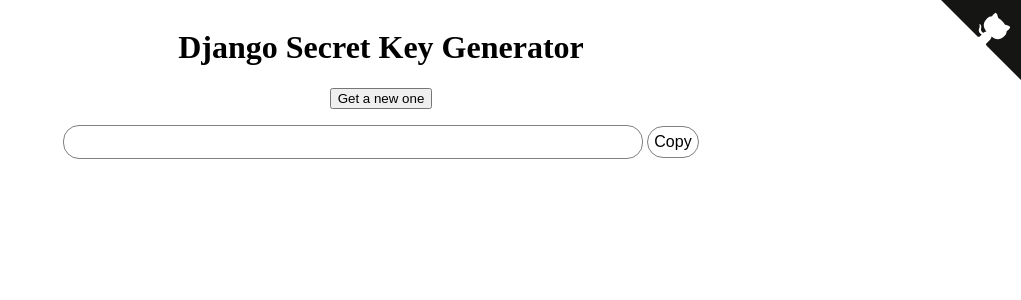
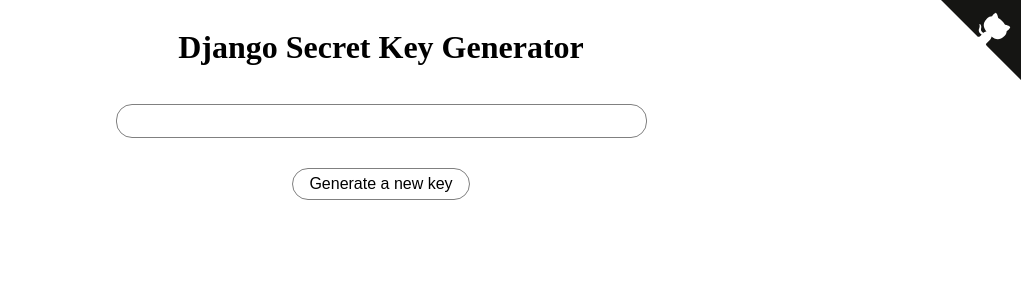
Before and after one commit to jlhg/djskgen, a Django app: page / in a window 1280 px wide. Shown: the top 300 px of the page, without its empty margins (259-1280 px from the left). Run offline with Django 3.2, Linux system fonts and the light colour scheme.

Commit message:
:ribbon: Improve UI

```diff
--- a/assets/index.css
+++ b/assets/index.css
@@ -9,7 +9,12 @@
 }
 
 .secret-key {
+  display: flex;
   margin-top: 1em;
+  min-height: 6em;
+  align-items: center;
+  flex-direction: column;
+  justify-content: space-between;
 }
 
 .secret-key input {
@@ -20,6 +25,7 @@
   border-radius: 1em;
   text-align: center;
   border: 1px solid gray;
+  font-family: Courier, sans-serif;
   -webkit-tap-highlight-color: transparent;
 }
 
@@ -27,6 +33,7 @@
   height: 2em;
   font-size: 12pt;
   cursor: pointer;
+  padding: 0 1em;
   text-align: center;
   border-radius: 1em;
   border: 1px solid gray;
--- a/templates/index.html
+++ b/templates/index.html
@@ -18,11 +18,9 @@
 
 <h1>Django Secret Key Generator</h1>
 
-<input type="button" onclick="generateSecretKey()" value="Get a new one">
-
 <label class="secret-key">
-  <input size="60" onclick="copySecretKey()">
-  <button onclick="copySecretKey()">Copy</button>
+  <input size="55" onclick="copySecretKey()">
+  <button onclick="generateSecretKey()">Generate a new key</button>
 </label>
 
 <div class="toaster"></div>
```
